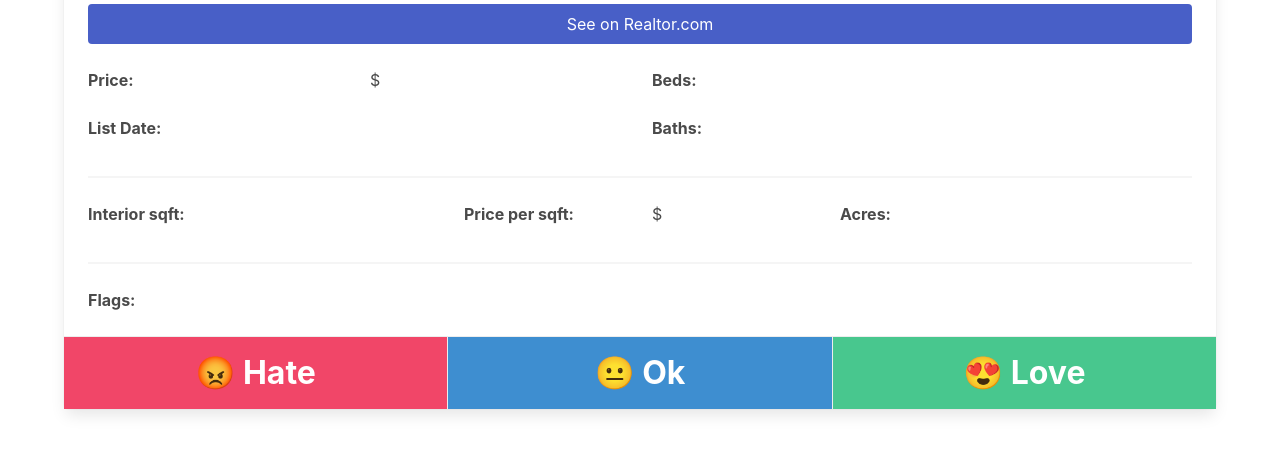
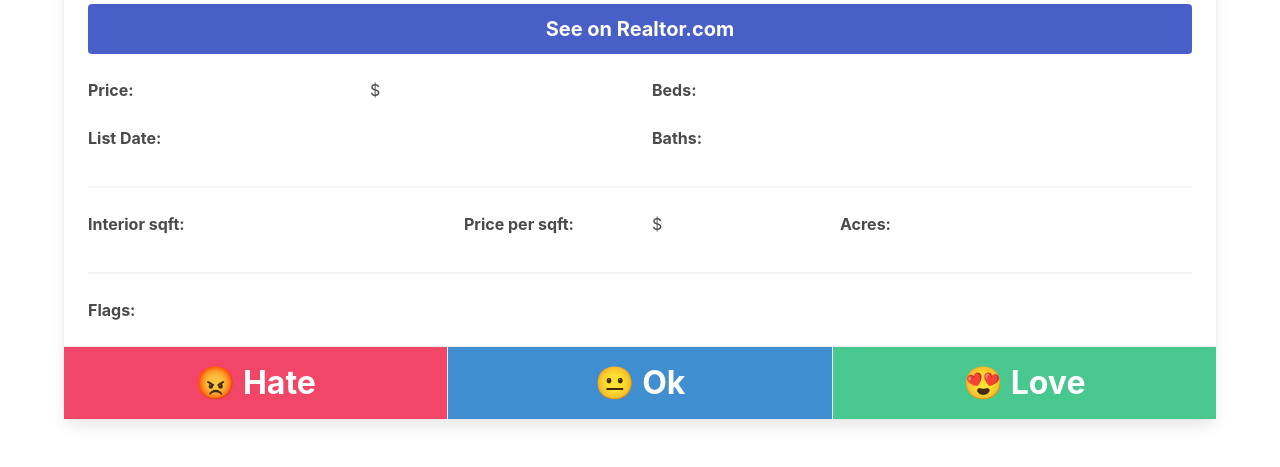
Before and after one commit to JakubPolanowski/Realty-Tinder, a Flask app: template templates/listings.html in a window 1280 px wide. Shown: the part 551-1018 px from the top of the page. Before the commit the page ends 966 px from the top, so only its background shows below. Run offline with Flask 2, Linux system fonts and the light colour scheme; the template is opened without the code that fills it, so the values that code supplies are empty.

Commit message:
updated styling of see on realtor.com

```diff
--- a/templates/listings.html
+++ b/templates/listings.html
@@ -36,7 +36,7 @@
               <a
                 href="{{ listing['url'] }}"
                 target="_blank"
-                class="button is-link is-fullwidth"
+                class="button is-link is-size-5 is-fullwidth has-text-weight-bold"
                 >See on Realtor.com</a
               >
             </div>
```
